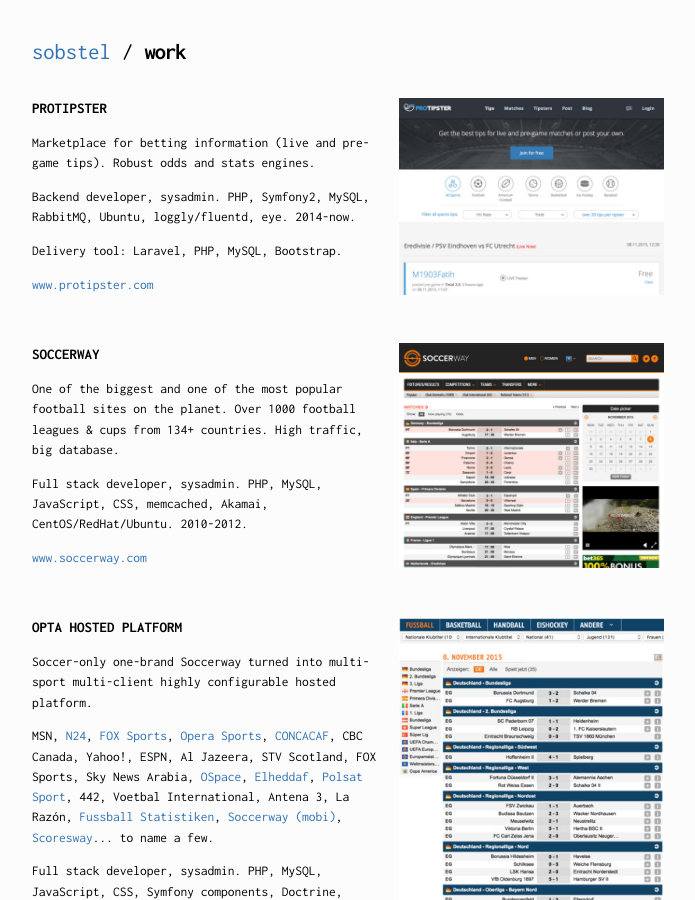
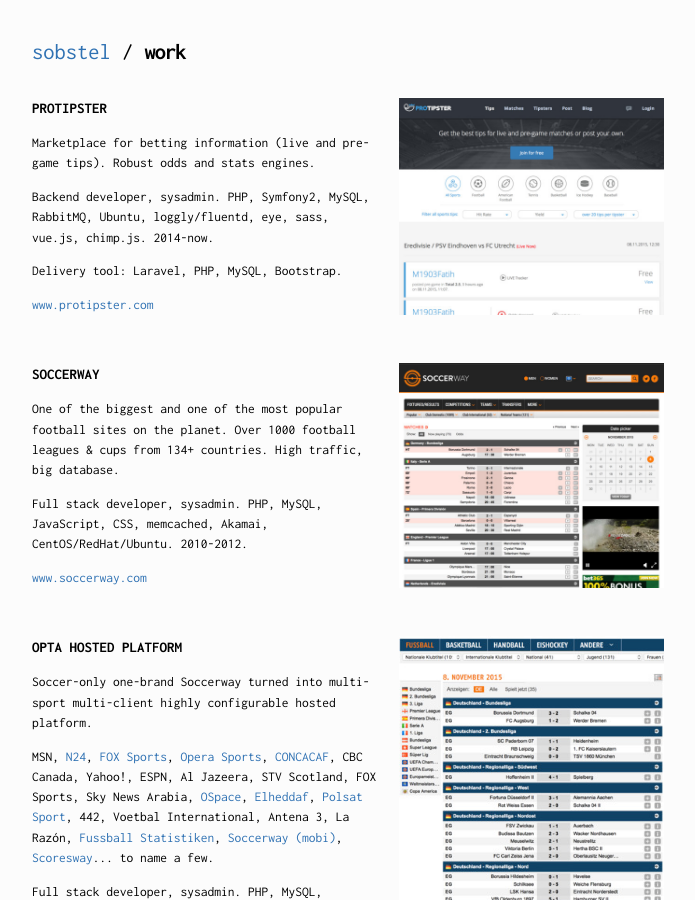
Before and after one commit to sobstel/sobstel.github.com, a Jekyll site: the page built from work.html, in a window 1280 px wide and 900 px high. Shown: the whole window, without its empty margins (292-987 px from the left). Built offline with Jekyll 4.4.1, drawn with Linux system fonts in a browser that asks for light colours.

Commit message:
pt techs tack frontend

```diff
--- a/work.html
+++ b/work.html
@@ -12,7 +12,7 @@
     Marketplace for betting information (live and pre-game tips). Robust odds and stats engines.
   </p>
   <p>
-    Backend developer, sysadmin. PHP, Symfony2, MySQL, RabbitMQ, Ubuntu, loggly/fluentd, eye. 2014-now.
+    Backend developer, sysadmin. PHP, Symfony2, MySQL, RabbitMQ, Ubuntu, loggly/fluentd, eye, sass, vue.js, chimp.js. 2014-now.
   </p>
   <p>
     Delivery tool: Laravel, PHP, MySQL, Bootstrap.
```
